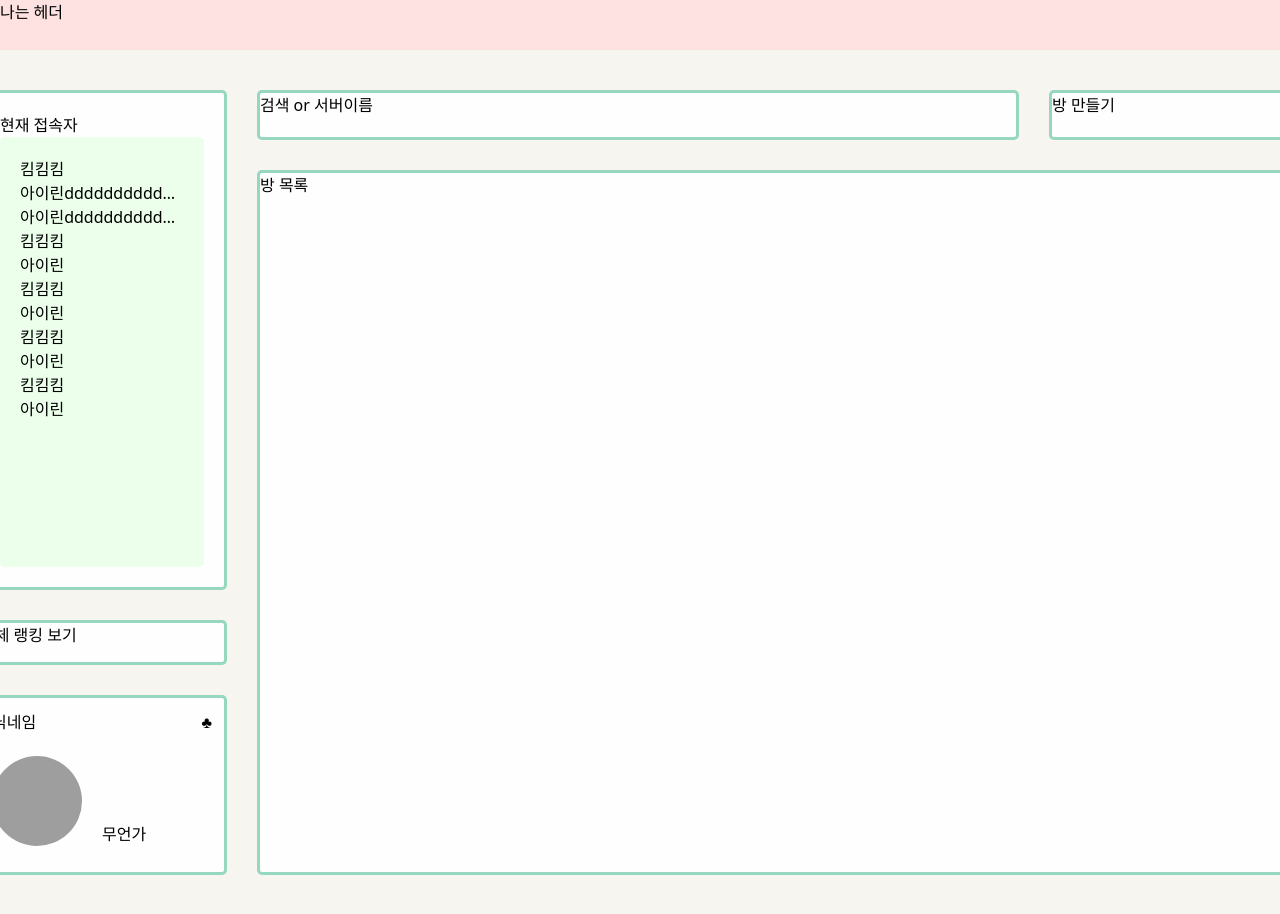
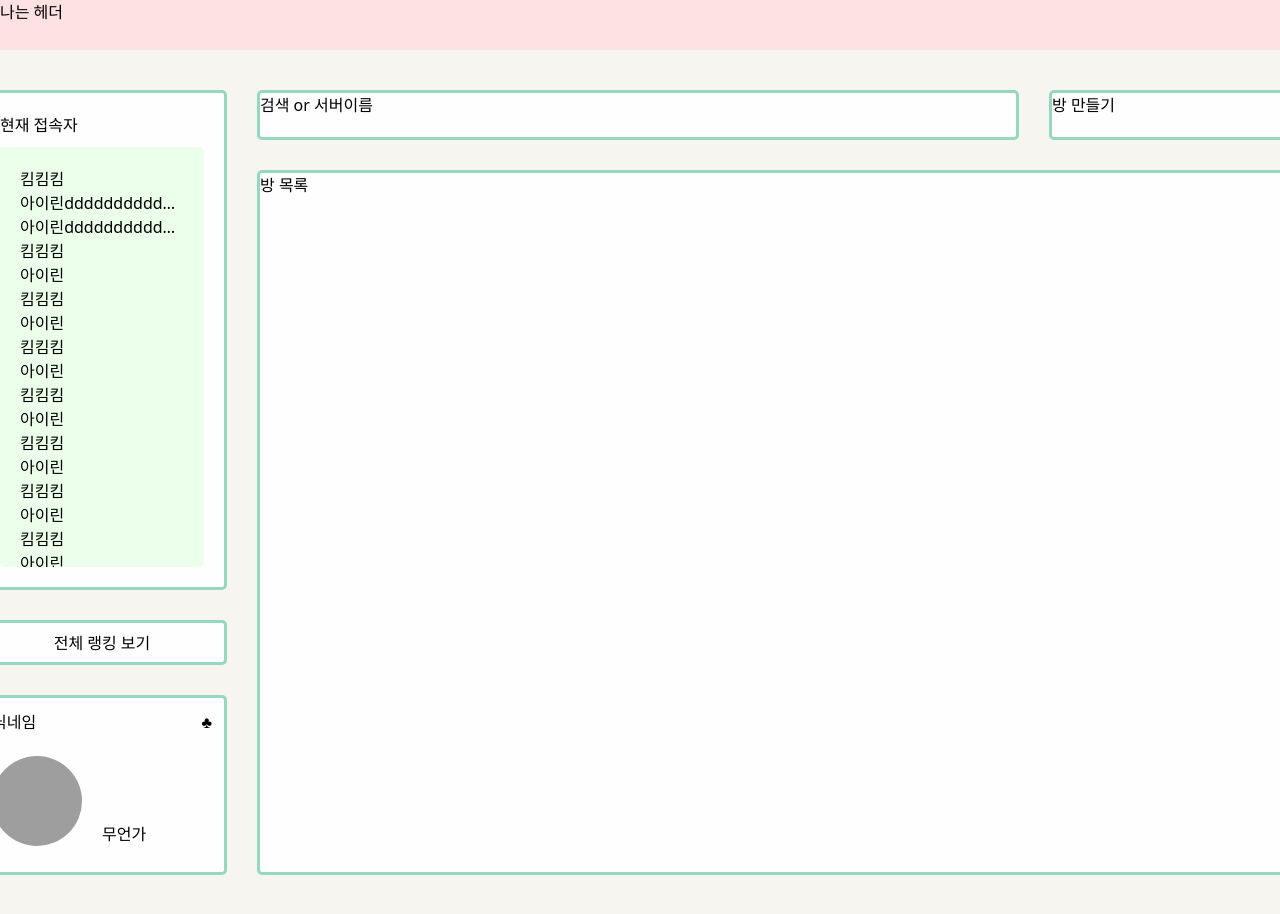
Before and after one commit to Team-E2I4/Team-E2I4-TiKiTaza-FE, a React (Vite) app: page /main in a window 1280 px wide. Shown: the top 914 px of the page. Built offline with nearby package versions, Linux system fonts and the light colour scheme; grey boxes are pictures that could not be loaded.

Commit message:
[🎨style]: 메인페이지 section 내부 div를 article태그로 변경

```diff
--- a/src/pages/MainPage/MainPage.tsx
+++ b/src/pages/MainPage/MainPage.tsx
@@ -7,10 +7,10 @@ const MainPage = () => {
     <main className='flex pb-[4rem] gap-[3rem]'>
       <section className='flex flex-col gap-[3rem] w-[25rem]'>
         <UserList />
-        <div className='bg-white rounded-[0.5rem] border-solid border-[0.3rem] border-green-100 h-[4.5rem] w-full'>
-          전체 랭킹 보기
-        </div>
-        <div className='bg-white rounded-[0.5rem] border-solid border-[0.3rem] border-green-100 h-[18rem] w-full p-[1.2rem]'>
+        <article className='flex items-center justify-center bg-white rounded-[0.5rem] border-solid border-[0.3rem] border-green-100 h-[4.5rem] w-full'>
+          <p>전체 랭킹 보기</p>
+        </article>
+        <article className='bg-white rounded-[0.5rem] border-solid border-[0.3rem] border-green-100 h-[18rem] w-full p-[1.2rem]'>
           <div className='flex justify-between'>
             <span>닉네임</span>
             <i>♣</i>
@@ -28,18 +28,18 @@ const MainPage = () => {
               <span>무언가</span>
             </div>
           </div>
-        </div>
+        </article>
       </section>
       <section className='flex-1 grid grid-cols-[3fr_1fr] grid-rows-[5rem_auto] grid-flow-col gap-[3rem]'>
-        <div className='bg-white rounded-[0.5rem] border-solid border-[0.3rem] border-green-100'>
+        <article className='bg-white rounded-[0.5rem] border-solid border-[0.3rem] border-green-100'>
           검색 or 서버이름
-        </div>
-        <div className='bg-white rounded-[0.5rem] border-solid border-[0.3rem] border-green-100 row-start-1'>
+        </article>
+        <article className='bg-white rounded-[0.5rem] border-solid border-[0.3rem] border-green-100 row-start-1'>
           방 만들기
-        </div>
-        <div className='bg-white rounded-[0.5rem] border-solid border-[0.3rem] border-green-100 row-start-2 col-start-1 col-span-2'>
+        </article>
+        <article className='bg-white rounded-[0.5rem] border-solid border-[0.3rem] border-green-100 row-start-2 col-start-1 col-span-2'>
           방 목록
-        </div>
+        </article>
       </section>
     </main>
   );
--- a/src/pages/MainPage/UserList.tsx
+++ b/src/pages/MainPage/UserList.tsx
@@ -12,13 +12,29 @@ const DUMMY_DATA = [
   { username: '아이린' },
   { username: '킴킴킴' },
   { username: '아이린' },
+  { username: '킴킴킴' },
+  { username: '아이린' },
+  { username: '킴킴킴' },
+  { username: '아이린' },
+  { username: '킴킴킴' },
+  { username: '아이린' },
+  { username: '킴킴킴' },
+  { username: '아이린' },
+  { username: '킴킴킴' },
+  { username: '아이린' },
+  { username: '킴킴킴' },
+  { username: '아이린' },
+  { username: '킴킴킴' },
+  { username: '아이린' },
+  { username: '킴킴킴' },
+  { username: '아이린' },
 ];
 
 const UserList = () => {
   return (
-    <div className='flex flex-col p-[2rem] bg-white rounded-[0.5rem] border-solid border-[0.3rem] border-green-100 h-[50rem] w-full'>
+    <div className='flex flex-col gap-[1rem] p-[2rem] bg-white rounded-[0.5rem] border-solid border-[0.3rem] border-green-100 h-[50rem] w-full'>
       <h3>현재 접속자</h3>
-      <ul className='flex-1 rounded-[0.5rem] bg-green-50 p-[2rem]'>
+      <ul className='flex-1 rounded-[0.5rem] bg-green-50 p-[2rem] overflow-y-auto'>
         {DUMMY_DATA.map(({ username }, i) => (
           <UserListItem
             username={username}
--- a/src/pages/MainPage/UserListItem.tsx
+++ b/src/pages/MainPage/UserListItem.tsx
@@ -3,7 +3,9 @@ interface UserListItemProps {
 }
 
 const UserListItem = ({ username }: UserListItemProps) => {
-  return <li className='truncate'>{username}</li>;
+  return (
+    <li className='truncate cursor-pointer hover:bg-green-100'>{username}</li>
+  );
 };
 
 export default UserListItem;
```
